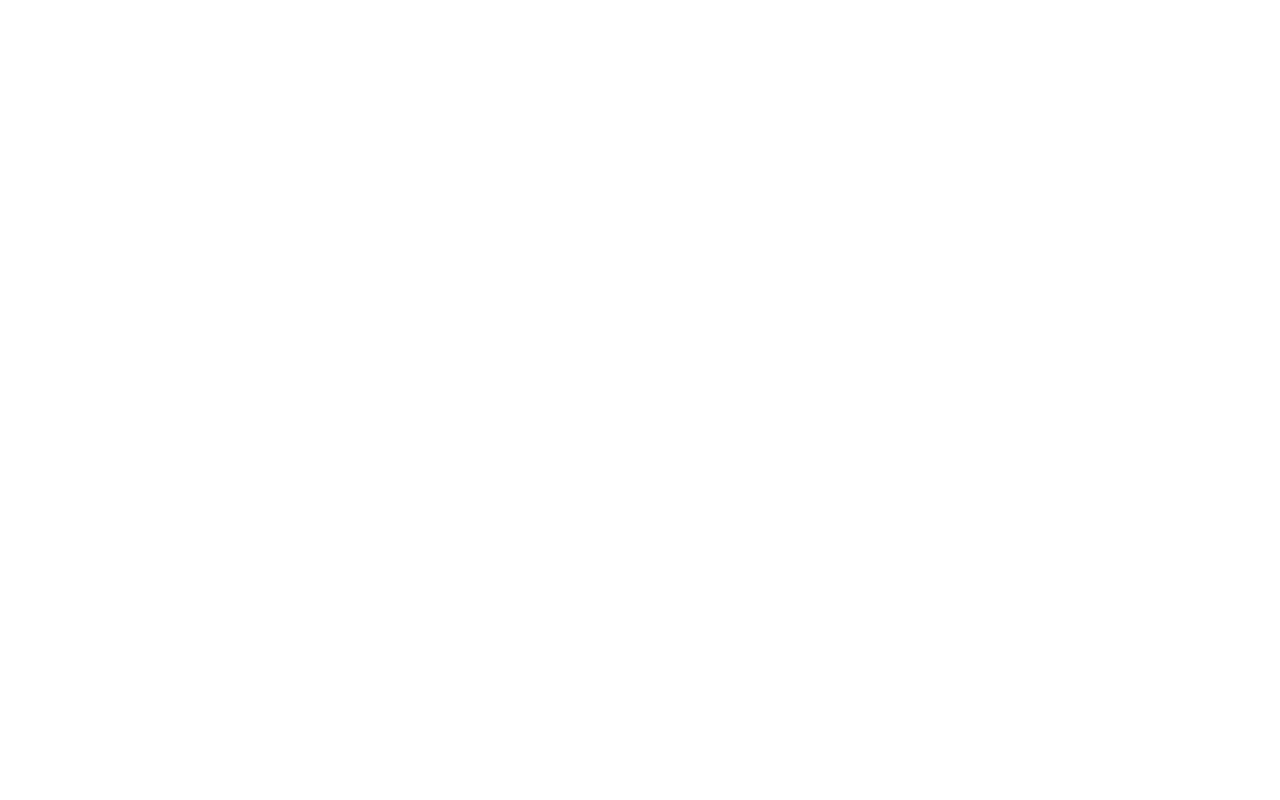
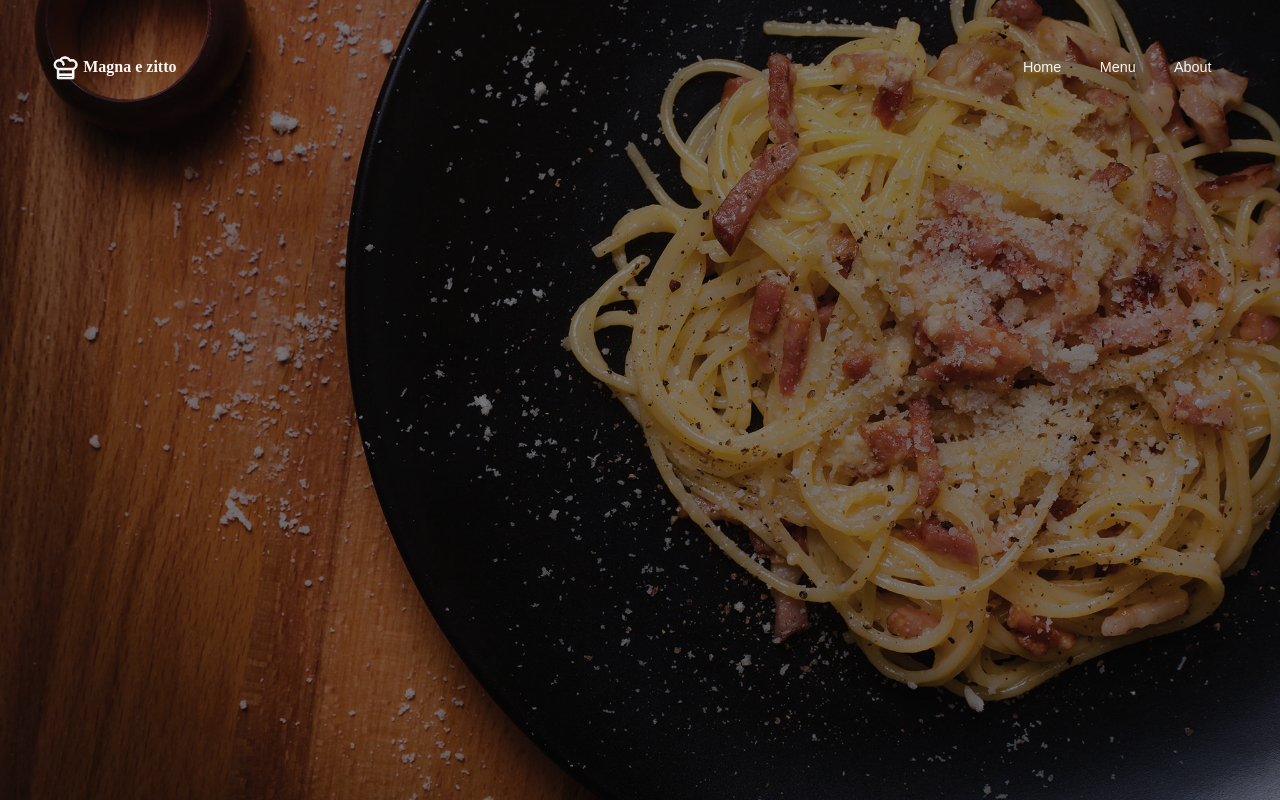
Before and after one commit to R-o-b-S/resturant-TOP, a website built with webpack: page src/template.html in a window 1280 px wide. Built offline with nearby package versions, Linux system fonts and the light colour scheme.

Commit message:
html skeleton in template and relative css added background image header section

```diff
--- a/src/index.js
+++ b/src/index.js
@@ -1,2 +1,4 @@
+import "./styles.css";
+
 console.log ("test");
-console.log ("test2");
+console.log ("test4");
--- /dev/null
+++ b/src/styles.css
@@ -0,0 +1,66 @@
+html {
+    --color1: #6B3E2E;
+    --color2: #F6C65B;
+    --color3: #FAF7F2;
+    --color4: #2A2522;
+}
+
+body {
+    margin: 0;
+    height: 100vh;
+    width: 100vw;
+}
+
+#background {
+    position: absolute;
+    width: 100vw;
+    height: 100vh;
+    object-fit: cover;
+    filter: brightness(.5);
+    z-index: -1;
+}
+
+#magna {
+    display: flex;
+    flex-direction: row;
+    color: var(--color3);
+}
+
+#magna > p {
+    font-size: 1rem;
+    margin: 0;
+    justify-self: center;
+    align-self: center;
+    font-weight: bold;
+}
+
+#logo {
+    height: 2rem;
+    width: 2rem;
+}
+
+header {
+
+    padding: 4%;
+    display: flex;
+    flex-direction: row;
+    justify-content: space-between;
+}
+
+nav {
+    justify-content: center;
+    align-content: center;
+
+}
+
+.navMenu {
+    background-color: transparent;
+    padding: none;
+    box-shadow: none;
+    border: none;
+    cursor: pointer;
+    color: var(--color3);
+    margin-left: 0.7rem;
+    margin-right: 0.7rem;
+    font-size: 0.9rem;
+}
--- a/src/template.html
+++ b/src/template.html
@@ -6,6 +6,18 @@
     <title>Resturant</title>
 </head>
 <body>
-
+    <img id="background" src="../carbo.jpg" alt="Background-Image">
+    <header>
+        <div id="magna">
+            <img id="logo" src="../logo.svg" alt="logo">
+            <p>Magna e zitto</p>
+        </div>
+        <nav>
+            <button class="navMenu" id="home">Home</button>
+            <button class="navMenu" id="menu">Menu</button>
+            <button class="navMenu" id="about">About</button>
+        </nav>
+    </header>
+    <div id="content"></div>
 </body>
 </html>
```
Also changed, not shown: carbo.jpg (added), logo.svg (added).
